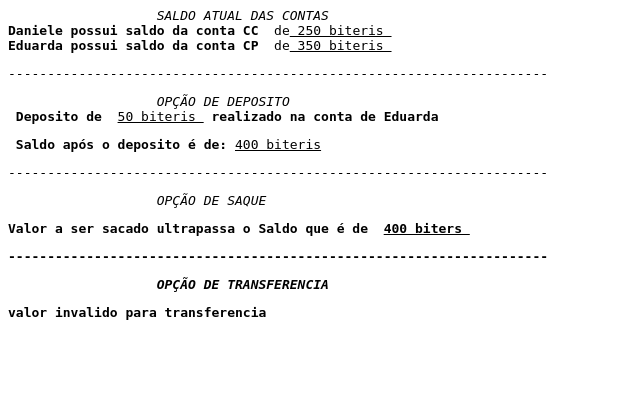
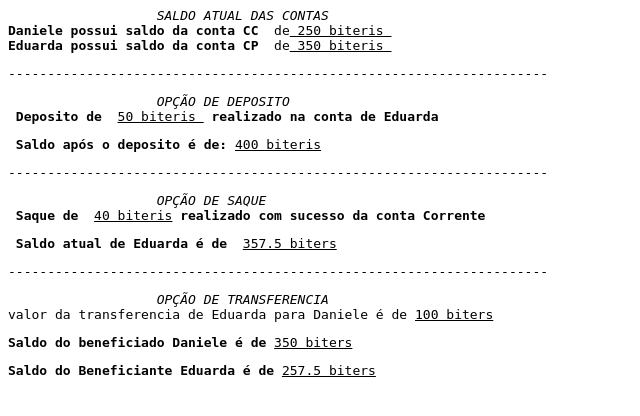
Before and after one commit to Sanermachado/Desafio_Moovin, a PHP site: page / in a window 1280 px wide. Shown: the top 416 px of the page, without its empty margins (0-640 px from the left). Run offline with PHP 8.4, Linux system fonts and the light colour scheme.

Commit message:
Final do desafio

```diff
--- a/Transfere.php
+++ b/Transfere.php
@@ -4,10 +4,10 @@ Class Transferencia{
 /*Função para realizar a transferencia de biters de uma conta para outra,
 retornando o s valos  */
 public function transferir($l0, $l1, $valor){
-    if($valor >= 0){
+    if($valor <= 0){
         echo "                   <i>OPÇÃO DE TRANSFERENCIA<br></i>";
         echo "<p>valor invalido para transferencia";
-        }elseif($l0->getSaldo() > $valor ){
+    }elseif($l0->getSaldo() > $valor ){
             $l0->setSaldo($l0->getSaldo() - $valor);
             $l1->setSaldo($l1->getSaldo() + $valor);
             echo "                   <i>OPÇÃO DE TRANSFERENCIA<br></i>";
--- a/index.php
+++ b/index.php
@@ -19,11 +19,11 @@ $l[1]->abrirConta("CP", "Eduarda");
 echo $l[1]->depositar(50);
 
 //Realiza Saque
-echo $l[1]->sacar(450, 'CC');
+echo $l[1]->sacar(40, 'CC');
 
 //Realiza Transferencia
 $movimentacao = new Transferencia();
-$movimentacao->transferir($l[1],$l[0],0);
+$movimentacao->transferir($l[1],$l[0],100);
         ?>
         </pre>
     </body>
```
